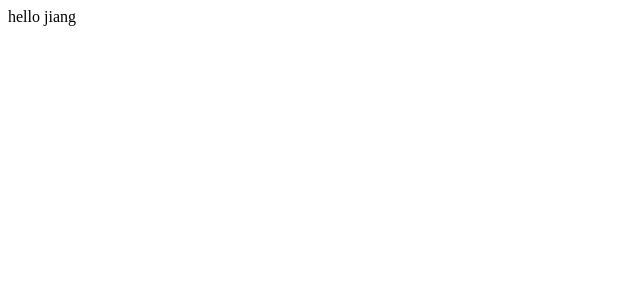
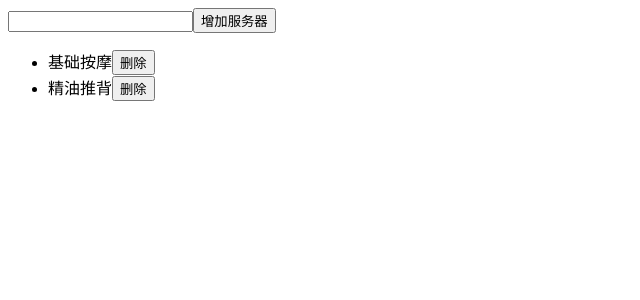
Before and after one commit to jiangqianghua/ReactJs_example, a React (Create React App) app: page / in a window 1280 px wide. Shown: the top 300 px of the page, without its empty margins (0-640 px from the left). Built offline with nearby package versions, Linux system fonts and the light colour scheme.

Commit message:
完成todolist

```diff
--- /dev/null
+++ b/src/TodoList.js
@@ -0,0 +1,61 @@
+import React, {Component, Fragment} from 'react'
+
+class TodoList extends Component {
+    constructor(pros) {
+        super(pros)
+        this.state = {
+            inputValue: '',
+            list: ['基础按摩', '精油推背']
+        }
+    }
+    render() {
+        return (
+            <Fragment>
+                <div>
+                    <input value={this.state.inputValue}
+                    onChange={this.inputChange.bind(this)}  />
+                    <button onClick={this.addList.bind(this)}>增加服务器</button>
+                </div>
+                <ul>
+                    {
+                        this.state.list.map((item, index) => {
+                            return this.renderListItem(item, index)
+                        })
+                    }
+                </ul>
+            </Fragment>
+        )
+    }
+
+    renderListItem(item, index){
+        return (
+            <li key={index}>{item}<button onClick={this.delList.bind(this, index)}>删除</button></li>
+        )
+    }
+
+    inputChange(e) {
+        console.log(e.target.value)
+       this.setState({
+           inputValue: e.target.value
+       })
+    }
+
+    // 增加列表
+    addList() {
+        this.setState({
+                list: [...this.state.list, this.state.inputValue],
+                inputValue: ''
+            })
+    }
+
+    delList(index) {
+        // 一定要先定义局部变量在作删除
+        let list = this.state.list
+        list.splice(index, 1)
+        this.setState({
+            list: list
+        })
+    }
+}
+
+export default TodoList
--- a/src/index.js
+++ b/src/index.js
@@ -1,8 +1,8 @@
 import React from 'react'
 import ReactDOM from 'react-dom'
-import App from './App'
+import TodoList from './TodoList'
 
 ReactDOM.render(
-    <App />,
+    <TodoList />,
     document.getElementById('root')
 )
```
